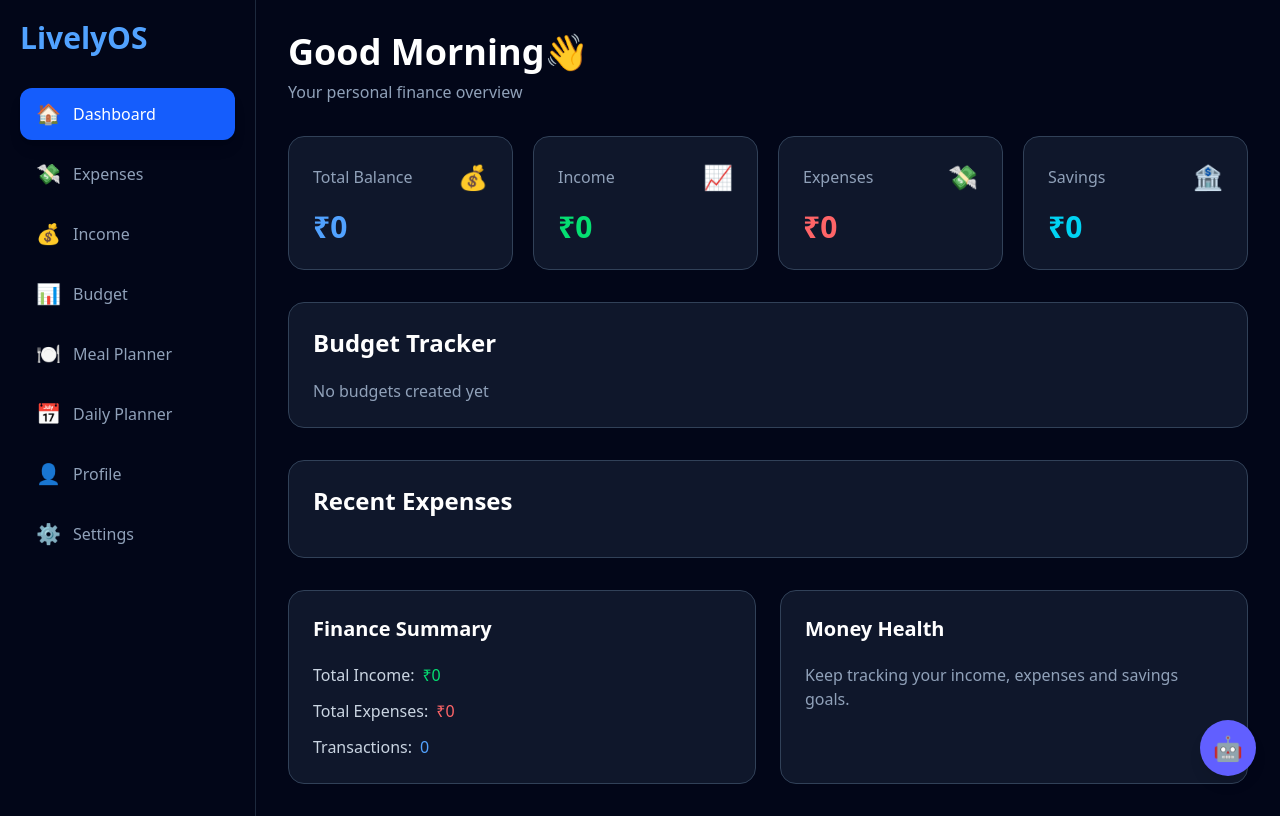
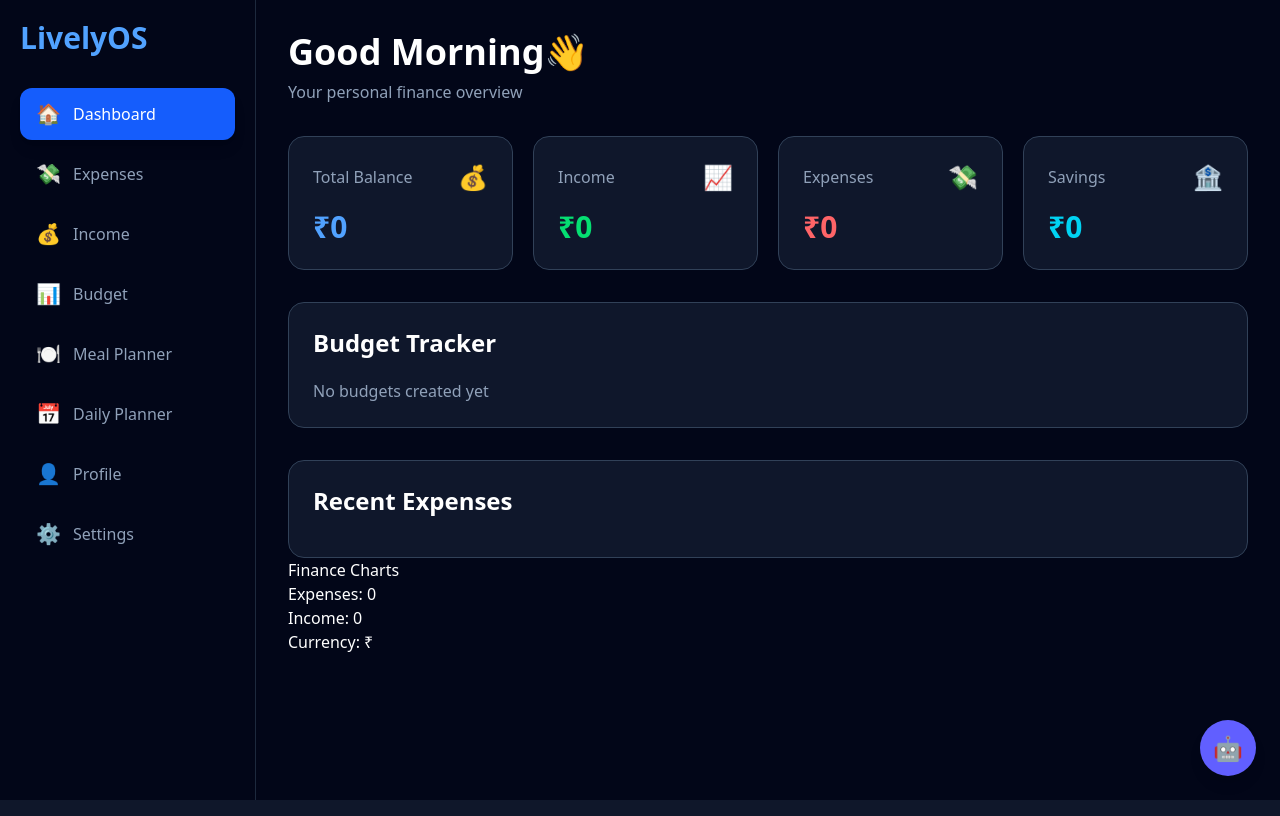
Before and after one commit to thasleenanasreen242-cmd/livelyos-V2, a Next.js app: page /dashboard in a window 1280 px wide. Built offline with nearby package versions, Linux system fonts and the light colour scheme.

Commit message:
Refactor FinanceCharts to simplify display
Removed total income and expense calculations along with related UI elements. Simplified the FinanceCharts component to display only the number of expenses and income along with the currency.

```diff
--- a/components/FinanceCharts.tsx
+++ b/components/FinanceCharts.tsx
@@ -8,134 +8,33 @@ type FinanceChartsProps = {
 
 
 export default function FinanceCharts({
-
-  expenses = [],
-  income = [],
-  currency = "₹"
-
+  expenses,
+  income,
+  currency
 }: FinanceChartsProps) {
-
-
-  const totalIncome = income.reduce(
-    (sum:number,item:any)=>
-      sum + Number(item.amount || 0),
-    0
-  );
-
-
-  const totalExpense = expenses.reduce(
-    (sum:number,item:any)=>
-      sum + Number(item.amount || 0),
-    0
-  );
-
 
 
   return (
 
-    <section className="
-    mt-8
-    grid
-    gap-6
-    md:grid-cols-2
-    ">
+    <div>
 
-
-      <div className="
-      rounded-2xl
-      border
-      border-slate-700
-      bg-slate-900
-      p-6
-      ">
-
-
-        <h2 className="
-        text-xl
-        font-bold
-        ">
-          Finance Summary
+      <h2>
+        Finance Charts
       </h2>
 
-
-
-        <div className="
-        mt-5
-        space-y-3
-        text-slate-300
-        ">
-
+      <p>
+        Expenses: {expenses.length}
+      </p>
 
       <p>
-            Total Income:
-            <span className="text-green-400 ml-2">
-              {currency}{totalIncome}
-            </span>
+        Income: {income.length}
       </p>
 
-
-
       <p>
-            Total Expenses:
-            <span className="text-red-400 ml-2">
-              {currency}{totalExpense}
-            </span>
+        Currency: {currency}
       </p>
 
-
-
-          <p>
-            Transactions:
-            <span className="text-blue-400 ml-2">
-              {expenses.length}
-            </span>
-          </p>
-
-
     </div>
-
-
-      </div>
-
-
-
-
-
-      <div className="
-      rounded-2xl
-      border
-      border-slate-700
-      bg-slate-900
-      p-6
-      ">
-
-
-        <h2 className="
-        text-xl
-        font-bold
-        ">
-          Money Health
-        </h2>
-
-
-
-        <p className="
-        mt-5
-        text-slate-400
-        ">
-
-        Keep tracking your income,
-        expenses and savings goals.
-
-        </p>
-
-
-
-      </div>
-
-
-
-    </section>
 
   );
 
```
Lines whose indentation alone changed are shown as unchanged.
